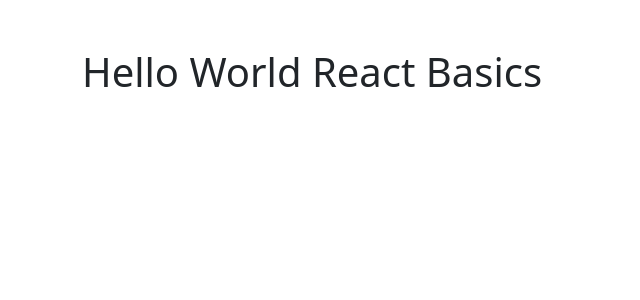
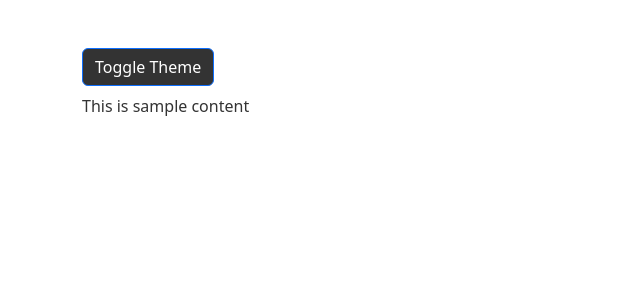
Before and after one commit to gskharmujai/react-basic-intermediate, a React (Vite) app: page / in a window 1280 px wide. Shown: the top 300 px of the page, without its empty margins (0-640 px from the left). Built offline with nearby package versions, Linux system fonts and the light colour scheme.

Commit message:
use context hook example for toggling dark mode for a page

```diff
--- a/src/App.jsx
+++ b/src/App.jsx
@@ -1,9 +1,11 @@
 import "bootstrap/dist/css/bootstrap.min.css";
+
+import { ContentSection } from "./components/ContentSection";
 
 function App() {
   return (
     <div className="container mt-5">
-      <h1>Hello World React Basics</h1>
+      <ContentSection />
     </div>
   );
 }
--- /dev/null
+++ b/src/components/ContentSection.jsx
@@ -0,0 +1,24 @@
+import { createContext, Fragment, useEffect, useState } from "react";
+import { Navigation } from "./Navigation";
+
+export const ThemeContext = createContext();
+
+export function ContentSection() {
+  const [isDarkMode, setDarkMode] = useState(false);
+
+  function toggleTheme() {
+    setDarkMode((d) => !d);
+  }
+
+  useEffect(() => {
+    document.body.style.background = isDarkMode ? "#333" : "#fff";
+    document.body.style.color = isDarkMode ? "#fff" : "#333";
+  }, [isDarkMode]);
+
+  return (
+    <ThemeContext.Provider value={{ isDarkMode, toggleTheme }}>
+      <Navigation />
+      <p className="pt-2">This is sample content</p>
+    </ThemeContext.Provider>
+  );
+}
--- /dev/null
+++ b/src/components/Navigation.jsx
@@ -0,0 +1,4 @@
+import { SubLinks } from "./SubLinks";
+export function Navigation() {
+  return <SubLinks />;
+}
--- /dev/null
+++ b/src/components/SubLinks.jsx
@@ -0,0 +1,19 @@
+import { useContext } from "react";
+import { ThemeContext } from "./ContentSection";
+
+export function SubLinks() {
+  const { isDarkMode, toggleTheme } = useContext(ThemeContext);
+
+  return (
+    <button
+      style={{
+        background: isDarkMode ? "#fff" : "#333",
+        color: isDarkMode ? "#333" : "#fff",
+      }}
+      className="btn btn-primary"
+      onClick={toggleTheme}
+    >
+      Toggle Theme
+    </button>
+  );
+}
```
